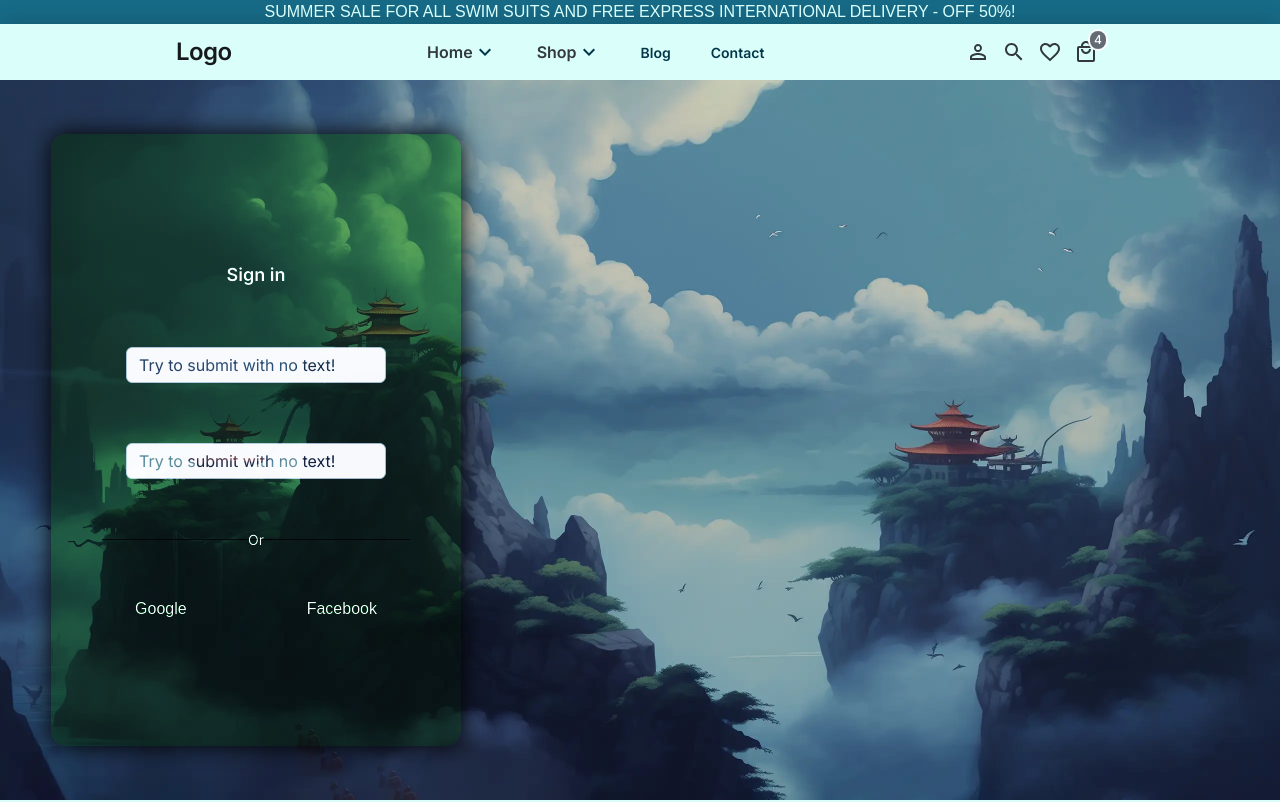
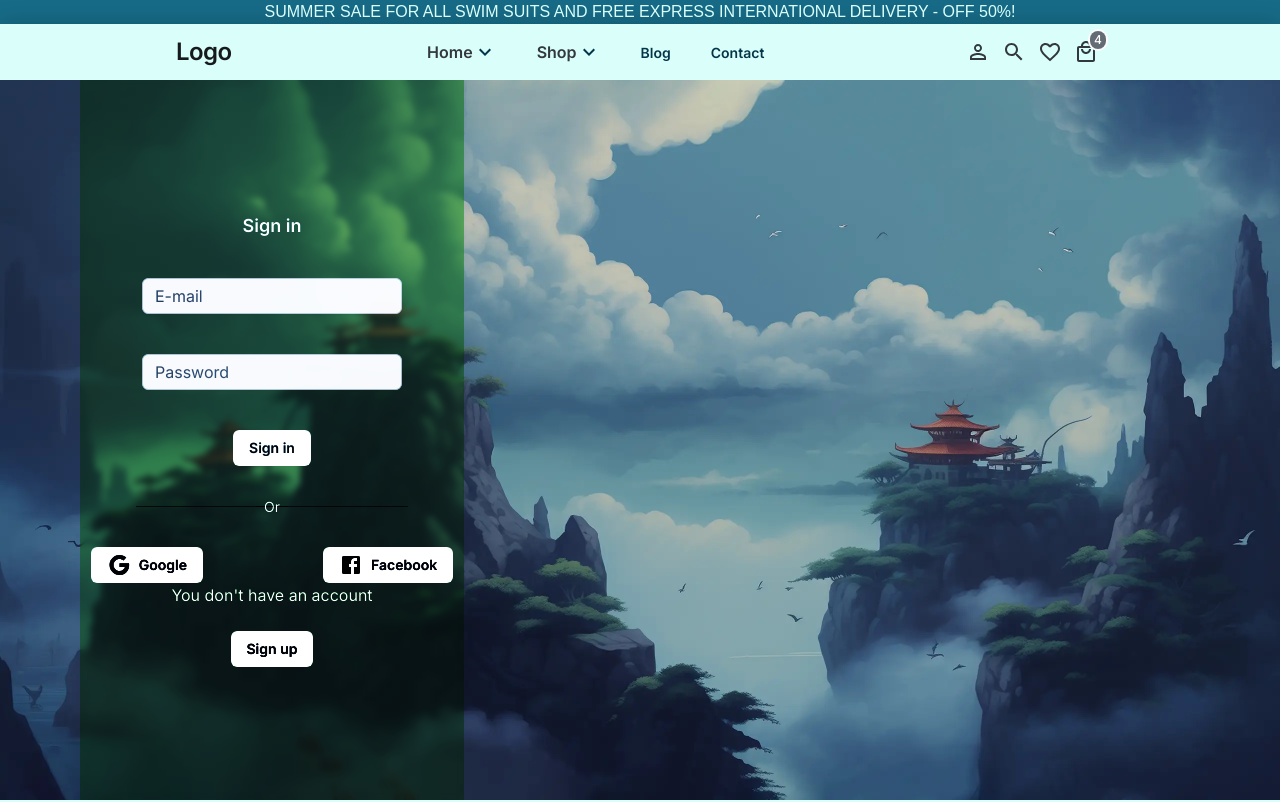
Before and after one commit to calkayserkan/e-commerce-mui, a React (Vite) app: page /auth in a window 1280 px wide. Shown: the top 802 px of the page. Built offline with nearby package versions, Linux system fonts and the light colour scheme.

Commit message:
auth login-register page

```diff
--- /dev/null
+++ b/src/components/auth/Login.jsx
@@ -0,0 +1,46 @@
+import { Box, Button, Divider, Grid, Input, Typography } from "@mui/joy";
+import GoogleIcon from "@mui/icons-material/Google";
+import FacebookIcon from "@mui/icons-material/Facebook";
+function Login() {
+  return (
+    <Box
+      sx={{
+        width: "100%",
+        height: "100%",
+        display: "flex",
+        flexDirection: "column",
+        justifyContent: "center",
+        alignItems: "center",
+        gap: 5,
+      }}
+    >
+      <Typography level="title-lg" sx={{ color: "white" }}>
+        Sign in
+      </Typography>
+      <Input placeholder="E-mail" required />
+      <Input placeholder="Password" required />
+      <Button sx={{ background: "white", color: "black" }}>Sign in</Button>
+      <Divider
+        sx={{
+          background: "black",
+          color: "white",
+          height: "1px",
+          width: "75%",
+          alignSelf: "center",
+        }}
+      >
+        Or
+      </Divider>
+      <Grid container sx={{ gap: 15, color: "white", flexWrap: "wrap" }}>
+        <Button sx={{ background: "white", color: "black", gap: 1 }}>
+          <GoogleIcon /> Google
+        </Button>
+        <Button sx={{ background: "white", color: "black", gap: 1 }}>
+          <FacebookIcon /> Facebook
+        </Button>
+      </Grid>
+    </Box>
+  );
+}
+
+export default Login;
--- /dev/null
+++ b/src/components/auth/Register.jsx
@@ -0,0 +1,27 @@
+import { Box, Button, Input, Typography } from "@mui/joy";
+
+function Register() {
+  return (
+    <Box
+      sx={{
+        width: "100%",
+        height: "100%",
+        display: "flex",
+        flexDirection: "column",
+        justifyContent: "center",
+        alignItems: "center",
+        gap: 5,
+      }}
+    >
+      <Typography level="title-lg" sx={{ color: "white" }}>
+        Sign up
+      </Typography>
+      <Input placeholder="Try to submit with no text!" required />
+      <Input placeholder="Try to submit with no text!" required />
+      <Input placeholder="Try to submit with no text!" required />
+      <Button sx={{ background: "white", color: "black" }}>Sign Up</Button>
+    </Box>
+  );
+}
+
+export default Register;
--- a/src/components/layout/policy/Policy.jsx
+++ b/src/components/layout/policy/Policy.jsx
@@ -14,6 +14,7 @@ function Policy() {
         height: "10%",
         background: "#DAFFFB",
         overflowX: "hidden",
+        zIndex:99
       }}
     >
       <Marquee style={{marginTop:17.5}}>
--- a/src/pages/auth/Auth.jsx
+++ b/src/pages/auth/Auth.jsx
@@ -1,7 +1,11 @@
-import { Box, Divider, Grid, Input, Typography } from "@mui/joy";
+import { Box, Button, Grid, Typography } from "@mui/joy";
 import notFound from "../../assets/notfound/notFound.webp";
+import Login from "../../components/auth/Login";
+import { useState } from "react";
+import Register from "../../components/auth/Register";
 
 function Auth() {
+  const [value,setValue] = useState(true)
   return (
     <Grid
       container
@@ -16,50 +20,40 @@ function Auth() {
         alignItems: "center",
       }}
     >
-      <Grid
-        container
+      <Box
         sx={{
-          width: "40%",
+          width: "30%",
           height: "100%",
+          ml: { xs: 0, sm: 10 },
           mixBlendMode: "hard-light",
+          display:"flex",
+          flexDirection:"column",
           justifyContent: "center",
           alignItems: "center",
+          background: "rgba(0,100,0,.5)",
+          boxShadow: "0px 25px 0px 25px 25px rgba(0,0,0,1)",
+          backdropFilter: "blur(3px)",
         }}
       >
+        <Box sx={{flexBasis:"50%"}}>
+          {value === true ? <Login /> : <Register/>}
+        </Box>
         <Box
           sx={{
-            width: "80%",
-            height: "85%",
-            background: "rgba(0,100,0,.5)",
             display: "flex",
             flexDirection: "column",
             justifyContent: "center",
             alignItems: "center",
-            boxShadow: "0px 0px 25px rgba(0,0,0,1)",
-            borderRadius: 15,
-            gap: 7.5,
+            gap: 3,
           }}
         >
-          <Typography level="title-lg" sx={{ color: "white" }}>Sign in</Typography>
-          <Input placeholder="Try to submit with no text!" required />
-          <Input placeholder="Try to submit with no text!" required />
-          <Divider
-            sx={{
-              background: "black",
-              color: "white",
-              height:"1px",
-              width:"75%",
-              alignSelf: "center",
-            }}
-          >
-            Or
-          </Divider>
-          <Grid container sx={{ gap: 15, color: "white" }}>
-            <Box>Google</Box>
-            <Box>Facebook</Box>
-          </Grid>
+          <Typography sx={{ color: "white", flexBasis:"50%" }}>
+          {value === true ? "You don't have an account" : "You already have an account"}
+
+          </Typography>
+          <Button onClick={()=> setValue(!value)} sx={{ background: "white", color: "black" }}>{value === true ? "Sign up" : "Sign in"}</Button>
         </Box>
-      </Grid>
+      </Box>
     </Grid>
   );
 }
```
